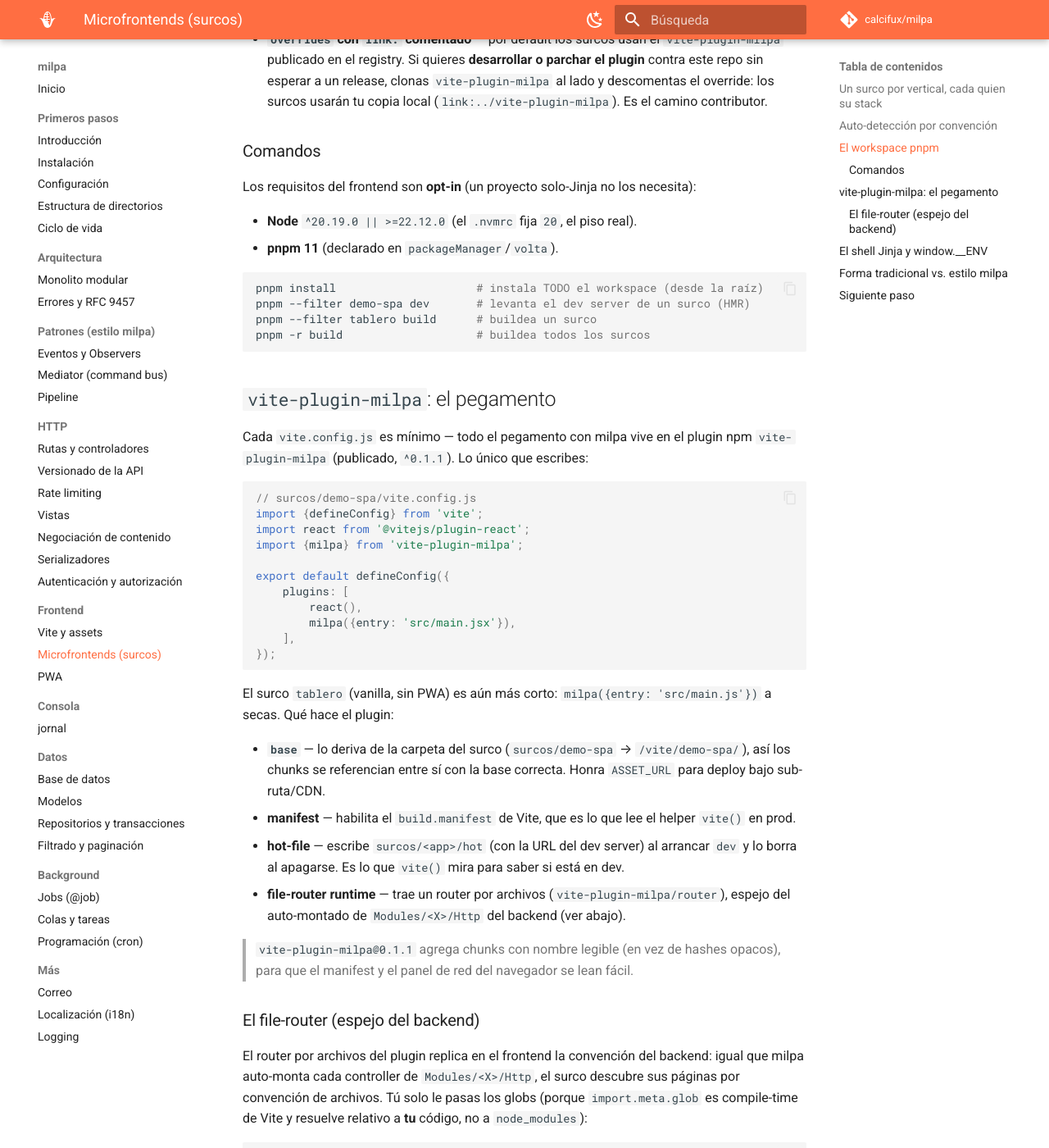
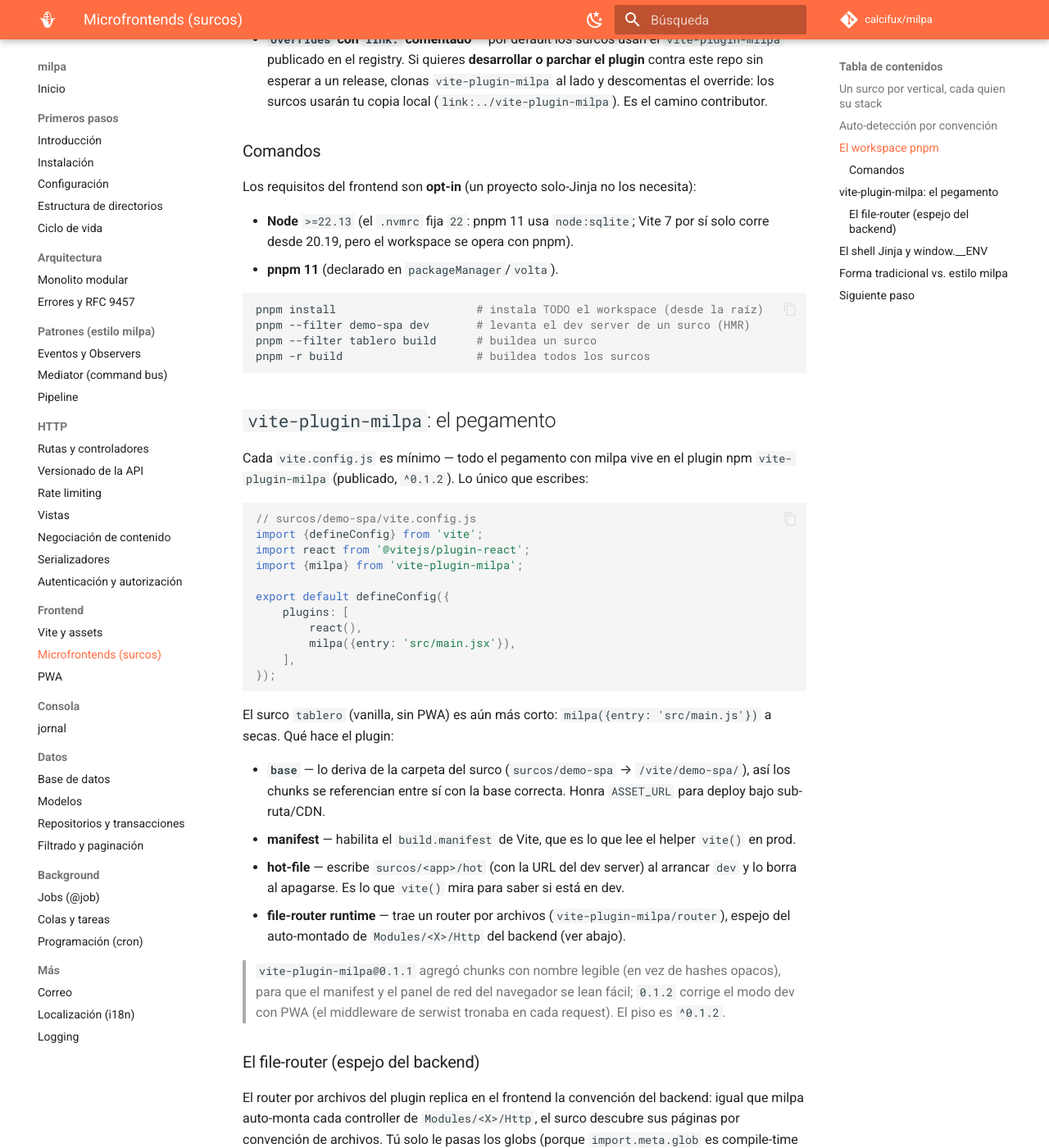
Before and after one commit to calcifux/milpa, an MkDocs documentation site: the page built from documentation/30-microfrontends-surcos.md, in a window 1280 px wide and 1400 px high, scrolled down 1921 px. Shown: the whole window at 82% size. Built offline with MkDocs 1.6.1 and Material for MkDocs 9.7.7, drawn with Linux system fonts in a browser that asks for light colours; comment, search, counter and statistics services are not loaded; some of the changed text lies outside the part shown.

Commit message:
fix(frontend): adopta vite-plugin-milpa 0.1.2 + toolchain honesto (node >=22.13)
- Surcos y skeleton consumen ^0.1.2 del registry: 0.1.1 tronaba en dev+PWA
  (middleware de serwist sin ctx.options; corregido en el plugin). El override
  link: vuelve a comentado, con el gotcha de pnpm documentado (togglear el
  override requiere reinstalar desde cero: "Already up to date" miente).
- Toolchain: pnpm 11 usa node:sqlite → exige node >=22.13. El pin a 20 era
  imposible: .nvmrc=22, volta 22.22.2, engines >=22.13.0 (repo y skeleton),
  con el porqué en package.json y docs (Vite 7 por sí solo corre desde 20.19,
  pero el workspace se opera con pnpm).
- Guard del dev server directo: abrir :5173 sin el shell de milpa mostraba
  página en blanco con warning críptico del router; ahora avisa claro que la
  app vive en el shell de milpa (APP_PORT/spa) — nunca fallar en silencio.
- minimumReleaseAgeExclude → 0.1.2 (recién horneado); CHANGELOG y docs al día.

````diff
--- a/documentation/30-microfrontends-surcos.md
+++ b/documentation/30-microfrontends-surcos.md
@@ -67,7 +67,7 @@ allowBuilds:
 # pnpm exige una edad mínima de publicación antes de instalar (anti supply-chain);
 # nuestro propio plugin se exime al salir del horno.
 minimumReleaseAgeExclude:
-  - vite-plugin-milpa@0.1.1
+  - vite-plugin-milpa@0.1.2
 
 # ¿Desarrollar/parchar vite-plugin-milpa contra este repo SIN esperar release?
 # Clónalo al lado y descomenta:
@@ -90,7 +90,8 @@ Tres detalles deliberados:
 
 Los requisitos del frontend son **opt-in** (un proyecto solo-Jinja no los necesita):
 
-- **Node** `^20.19.0 || >=22.12.0` (el `.nvmrc` fija `20`, el piso real).
+- **Node** `>=22.13` (el `.nvmrc` fija `22`: pnpm 11 usa `node:sqlite`; Vite 7 por sí
+  solo corre desde 20.19, pero el workspace se opera con pnpm).
 - **pnpm 11** (declarado en `packageManager`/`volta`).
 
 ```bash
@@ -103,7 +104,7 @@ pnpm -r build                    # buildea todos los surcos
 ## `vite-plugin-milpa`: el pegamento
 
 Cada `vite.config.js` es mínimo — todo el pegamento con milpa vive en el plugin npm
-`vite-plugin-milpa` (publicado, `^0.1.1`). Lo único que escribes:
+`vite-plugin-milpa` (publicado, `^0.1.2`). Lo único que escribes:
 
 ```js
 // surcos/demo-spa/vite.config.js
@@ -132,8 +133,9 @@ secas. Qué hace el plugin:
 - **file-router runtime** — trae un router por archivos (`vite-plugin-milpa/router`), espejo
   del auto-montado de `Modules/<X>/Http` del backend (ver abajo).
 
-> `vite-plugin-milpa@0.1.1` agrega chunks con nombre legible (en vez de hashes opacos), para
-> que el manifest y el panel de red del navegador se lean fácil.
+> `vite-plugin-milpa@0.1.1` agregó chunks con nombre legible (en vez de hashes opacos), para
+> que el manifest y el panel de red del navegador se lean fácil; `0.1.2` corrige el modo dev
+> con PWA (el middleware de serwist tronaba en cada request). El piso es `^0.1.2`.
 
 ### El file-router (espejo del backend)
 
--- a/package.json
+++ b/package.json
@@ -1,17 +1,17 @@
 {
     "name": "milpa-workspaces",
     "private": true,
-    "description": "Raíz del workspace pnpm de los frontends (surcos/*, ver pnpm-workspace.yaml). Cada surco mantiene su package.json y SOLO ve lo que declara (sin phantom deps). engines = el piso REAL de Vite 7 (no exigimos node 22: el 20 LTS basta).",
+    "description": "Raíz del workspace pnpm de los frontends (surcos/*, ver pnpm-workspace.yaml). Cada surco mantiene su package.json y SOLO ve lo que declara (sin phantom deps). engines = el piso del TOOLCHAIN: pnpm 11 requiere node >=22.13 (usa node:sqlite). Vite 7 por sí solo corre desde 20.19, pero el workspace se opera con pnpm.",
     "scripts": {
         "dev": "pnpm --filter demo-spa dev",
         "build": "pnpm -r build"
     },
     "engines": {
-        "node": "^20.19.0 || >=22.12.0"
+        "node": ">=22.13.0"
     },
     "packageManager": "pnpm@11.5.1",
     "volta": {
-        "node": "20.20.2",
+        "node": "22.22.2",
         "pnpm": "11.5.1"
     },
     "//": "Modo contributor (plugin SIN release): clona vite-plugin-milpa al lado del repo, renombra la clave de abajo a 'dependencies' y descomenta el override en pnpm-workspace.yaml (las claves con '//' son comentarios: npm/pnpm las ignoran).",
--- a/pnpm-workspace.yaml
+++ b/pnpm-workspace.yaml
@@ -16,10 +16,12 @@ allowBuilds:
 # pnpm exige una edad mínima de publicación antes de instalar (anti supply-chain);
 # nuestro propio plugin se exime al salir del horno. Borrable cuando la versión madure.
 minimumReleaseAgeExclude:
-  - vite-plugin-milpa@0.1.1
+  - vite-plugin-milpa@0.1.2
 
 # ¿Necesitas desarrollar/parchar vite-plugin-milpa contra este repo SIN esperar
 # release? Clónalo al lado (github.com/calcifux/vite-plugin-milpa) y descomenta:
 # los surcos usarán tu copia local en vez de la versión publicada en npm.
+# (Al togglear esto pnpm puede decir "Already up to date": fuerza con
+#  `rm -rf node_modules surcos/*/node_modules pnpm-lock.yaml && pnpm install`.)
 # overrides:
 #   vite-plugin-milpa: link:../vite-plugin-milpa
````
Also changed, not shown: CHANGELOG.md (+4 -3 lines), README.md (+2 -2 lines), documentation/02-instalacion.md (+1 -1 lines), 6 other files.
